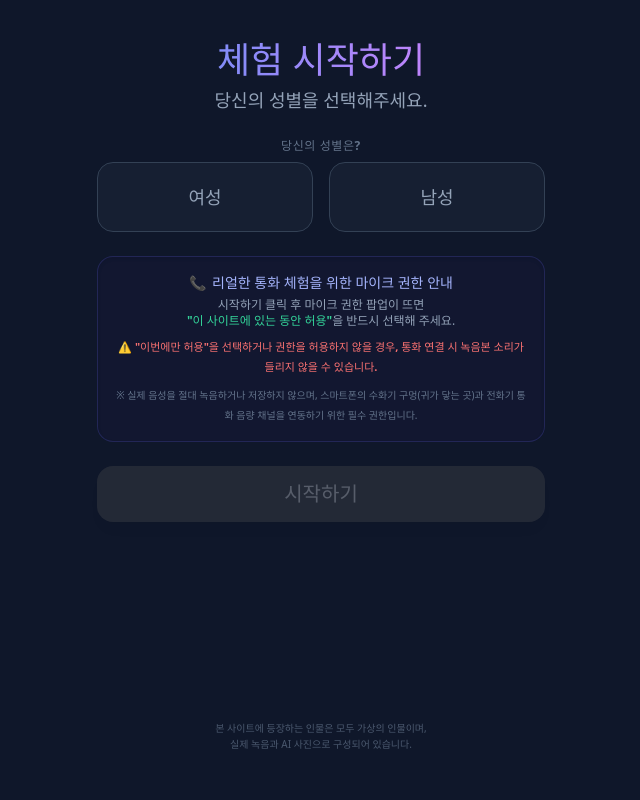
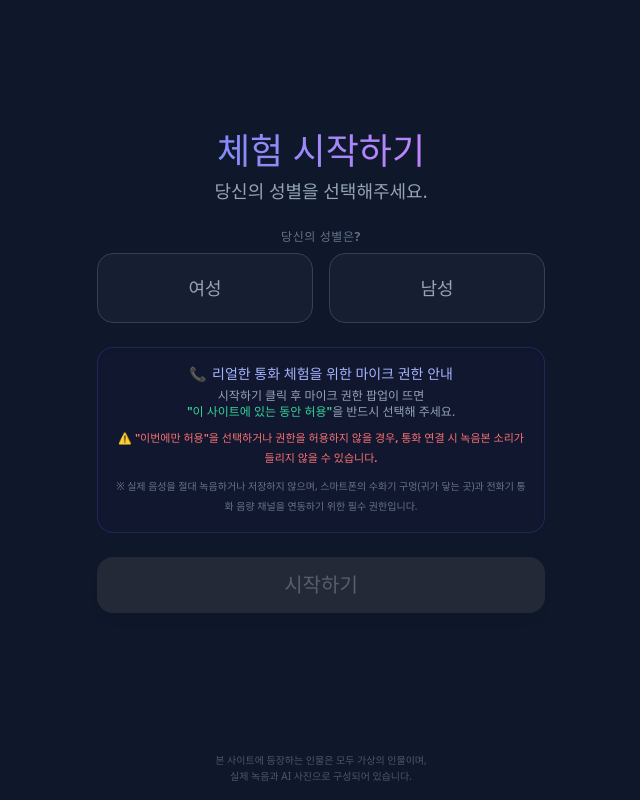
Before and after one commit to University-Supporters/is-this-really-love, a React (Vite) app: page / in a window 1280 px wide. Shown: the whole page, without its empty margins (319-959 px from the left). Built offline with nearby package versions, Linux system fonts and the light colour scheme; no server answers.

Commit message:
💄 Design: 메인 화면 요소들을 수직 정중앙으로 배치 및 고지 푸터 절대정렬 구현

```diff
--- a/src/components/screens/SelectionScreen.jsx
+++ b/src/components/screens/SelectionScreen.jsx
@@ -8,11 +8,11 @@ export default function SelectionScreen({ config, setConfig, onStart, loadProgre
   ];
 
   return (
-    <div className="flex flex-col items-center justify-between min-h-full max-h-full overflow-y-auto px-6 py-4 sm:py-10 animate-fade-in w-full">
-      {/* 상단 콘텐츠 래퍼 */}
-      <div className="flex flex-col items-center w-full max-w-md">
+    <div className="relative flex flex-col items-center justify-center min-h-full max-h-full overflow-y-auto px-6 py-6 animate-fade-in w-full">
+      {/* 중앙 콘텐츠 래퍼 */}
+      <div className="flex flex-col items-center w-full max-w-md my-auto pb-10 sm:pb-14">
         {/* 헤더 */}
-        <header className="text-center mb-3 sm:mb-6">
+        <header className="text-center mb-4 sm:mb-6">
           <h1 className="text-3xl sm:text-4xl font-extrabold mb-1.5 bg-gradient-to-r from-indigo-400 to-purple-400 bg-clip-text text-transparent">
             체험 시작하기
           </h1>
@@ -94,7 +94,7 @@ export default function SelectionScreen({ config, setConfig, onStart, loadProgre
       </div>
 
       {/* 고지 문구 */}
-      <footer className="w-full text-center py-2 mt-2 sm:mt-4 z-10">
+      <footer className="absolute bottom-2 sm:bottom-4 left-0 right-0 text-center z-10">
         <p className="text-[10px] text-slate-500 opacity-70 leading-relaxed font-medium">
           본 사이트에 등장하는 인물은 모두 가상의 인물이며,<br />
           실제 녹음과 AI 사진으로 구성되어 있습니다.
```
